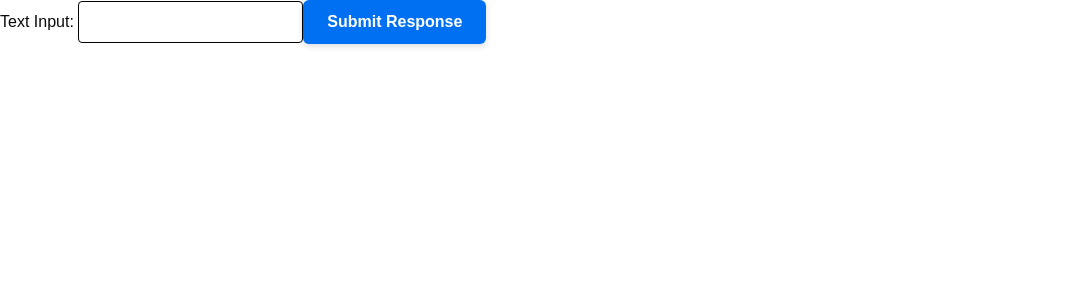
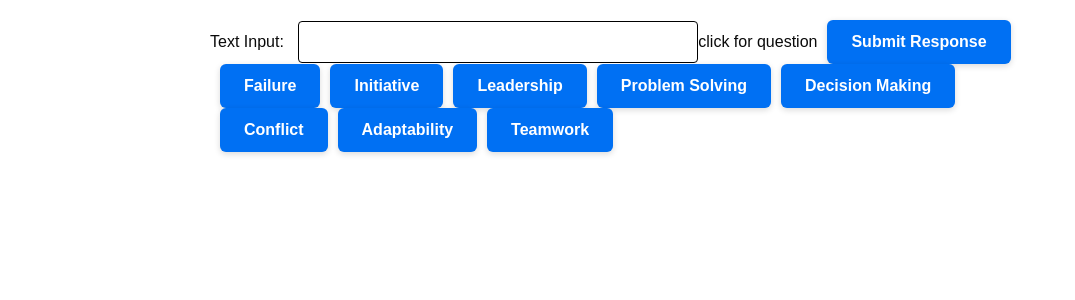
Before and after one commit to FrameBros/interview-lens, a Next.js app in the folder client/: page /interview-ui in a window 1280 px wide. Shown: the top 300 px of the page, without its empty margins (0-1075 px from the left). Built offline with nearby package versions, Linux system fonts and the light colour scheme; no server answers.

Commit message:
added custom supabase queries based on the which category of question you want

```diff
--- a/client/package.json
+++ b/client/package.json
@@ -10,6 +10,7 @@
   },
   "dependencies": {
     "@google/genai": "^1.11.0",
+    "@google/generative-ai": "^0.24.1",
     "@radix-ui/react-dialog": "^1.1.14",
     "@supabase/auth-helpers-react": "^0.5.0",
     "@supabase/supabase-js": "^2.53.0",
--- a/client/src/app/api/interviewer/route.ts
+++ b/client/src/app/api/interviewer/route.ts
@@ -2,6 +2,7 @@ import { NextRequest, NextResponse } from "next/server";
 import OpenAI from "openai";
 import { config } from 'dotenv';
 import { GoogleGenAI } from "@google/genai";
+import { SchemaType } from '@google/generative-ai';
 
 config();
 
@@ -69,16 +70,22 @@ Remember: Your job is to simulate the harsh reality of competitive job markets.
 
 
 
+
+
 export async function POST(req:NextRequest, res:NextResponse){
 
-    const {question} = await req.json()
+    const {answer,question} = await req.json()
+
 
     const response = await ai.models.generateContent({
     model: "gemini-2.5-flash",
-    contents: `${RECRUITER_PROMPT} now evaluate this response` + question,
-  });
+    contents: `${RECRUITER_PROMPT} now evaluate this response  ${answer} given this question ${question}`
+    });
   console.log(response.text);
   const message =  response?.candidates?.[0]?.content?.parts?.[0]?.text;
 
-  return NextResponse.json({Answer:message})
+
+
+
+  return NextResponse.json(message)
 }
--- a/client/src/app/api/userResponse/route.ts
+++ /dev/null
@@ -1,26 +0,0 @@
-// app/api/test-env/route.ts
-import { config } from 'dotenv';
-import { NextResponse } from 'next/server';
-
-config();
-
-export async function GET() {
-    // Check if API key exists and log details
-
-    const apiKey = process.env.OPEN_AI_KEY;
-
-    console.log("API Key exists:", !!apiKey);
-    console.log("API Key starts with sk-:", apiKey?.startsWith('sk-'));
-    console.log("API Key length:", apiKey?.length);
-
-    // Don't log the full key for security!
-    if (apiKey) {
-        console.log("First 10 chars:", apiKey.substring(0, 10) + "...");
-    }
-
-    return NextResponse.json({
-        hasApiKey: !!apiKey,
-        isValidFormat: apiKey?.startsWith('sk-') || false,
-        keyLength: apiKey?.length || 0
-    });
-}
--- a/client/src/app/interview-ui/page.tsx
+++ b/client/src/app/interview-ui/page.tsx
@@ -1,82 +1,195 @@
 'use client'
-import React from 'react'
+import React, { useEffect } from 'react'
 import { useState } from 'react'
+import { supabase } from '@/lib/supabase'
+import { UUID } from 'crypto'
+
+
+function page() {
+    const SERVER_LINK = "http://localhost:3000"
+
+
+    const [userAnswer, setUserAnswer] = useState("")
+    const [AIResponse, setAIResponse] = useState("")
+    const [loading,setLoading] = useState("")
+    const [category,setCategory] = useState("leadership")
+
+
+
+    const[question,setQuestion] = useState(null)
+
+
+
+    const handleChange = (e: React.ChangeEvent<HTMLInputElement>) => {
+        setUserAnswer(e.target.value)
+    }
 
 
 
 
-function page() {
-    const [userAnswer,setUserAnswer] = useState("")
-    const [AIResponse,setAIResponse] = useState("")
 
-    const handleChange = (e: React.ChangeEvent<HTMLInputElement>) =>{
-        setUserAnswer(e.target.value)
+    const getInterviewQuestion = async(category: any)=>{
+        try{
+            const {data} = await supabase.rpc('get_random_question', {
+                category:category
+            })
+            console.log(data)
+            console.log(data)
+            return data[0]
+        }catch(error){
+            console.log(error)
+            return null
         }
 
 
-    const SERVER_LINK = "http://localhost:3000"
-
-    //const [response, setResponse] = useState('')
+    }
+    const setInterviewQuestion = async(category:any) =>{
+        const question  = await getInterviewQuestion(category)
+        setQuestion(question.question_text)
 
 
-    const getInterviewResponse = async () =>{
-        try{
-            const response = await fetch(SERVER_LINK+'/api/interviewer',{
-                method: 'POST',
-                headers:{
-                    'Content-Type': 'application/json',
-                },
-                body: JSON.stringify({question:userAnswer})
-
-            })
-            const data = await response.json()
-            console.log(data)
-          setAIResponse(data.Answer)
+    }
 
 
 
-        }catch(error){
+    const submitAnswer = async () => {
+        try {
+            const response = await fetch(SERVER_LINK + '/api/interviewer', {
+                method: 'POST',
+                headers: {
+                    'Content-Type': 'application/json',
+                },
+                body: JSON.stringify({ answer: userAnswer, question: question})
+            })
+            const data = await response.json()
+
+            setAIResponse(data)
+
+        } catch (error) {
             console.log(error)
         }
     }
 
+   useEffect(() => {
+    const fetchRandomQuestion = async () => {
+        const questionData = await getInterviewQuestion(category)
+        setQuestion(questionData.question_text)
+    }
+    fetchRandomQuestion()
+}, []) // Empty array means this runs only once when component mounts
+
+    const handleCategoryClick = async (category: any) => {
+    console.log(category)
+    const newQuestion = await getInterviewQuestion(category)
+    setQuestion(newQuestion.question_text)
+}
 
 
+const buttonStyle = {
+                    backgroundColor: '#0070f3',
+                    color: 'white',
+                    padding: '10px 24px',
+                    border: 'none',
+                    borderRadius: '6px',
+                    fontSize: '16px',
+                    fontWeight: 'bold',
+                    cursor: 'pointer',
+                    boxShadow: '0 2px 6px rgba(0,0,0,0.15)',
+                    transition: 'background 0.2s',
+                    marginLeft: '10px'
+}
+
     return (
-    <div>
+        <div style={{ padding: '20px', maxWidth: '900px', margin: '0 auto' }}>
             Text Input: <input
                 style={{
                     border: '1px solid black',
                     borderRadius: '4px',
-        padding: '8px'
+                    padding: '8px',
+                    marginLeft: '10px',
+                    width: '400px'
                 }}
                 type="text"
                 onChange={handleChange}
-
-
             />
-
-        <button onClick={getInterviewResponse}
-                style={{
-        backgroundColor: '#0070f3', // Bright blue
-        color: 'white', // White text
-        padding: '10px 24px', // Top/bottom, left/right padding
-        border: 'none', // Removes default border
-        borderRadius: '6px', // Rounded corners
-        fontSize: '16px', // Slightly larger font
-        fontWeight: 'bold', // Bolder text
-        cursor: 'pointer', // Cursor changes on hover
-        boxShadow: '0 2px 6px rgba(0,0,0,0.15)', // Subtle shadow
-        transition: 'background 0.2s', // Smooth hover transition
-}}> Submit Response </button>
-
-        {AIResponse}
+            <button onClick={setInterviewQuestion}> click for question</button>
 
 
 
+            <button onClick={submitAnswer}
+                style={buttonStyle}>
+                Submit Response
+            </button>
+
+            {/* Display the current question */}
+            {question && (
+                <div style={{
+                    marginTop: '20px',
+                    padding: '20px',
+                    backgroundColor: '#e8f4f8',
+                    border: '1px solid #0070f3',
+                    borderRadius: '8px',
+                    fontFamily: 'Arial, sans-serif'
+                }}>
+                    <h3 style={{
+                        color: '#0070f3',
+                        marginTop: '0',
+                        marginBottom: '15px'
+                    }}>
+                        Interview Question:
+                    </h3>
+                    <p style={{
+                        fontSize: '16px',
+                        lineHeight: '1.5',
+                        color: '#333',
+                        margin: '0'
+                    }}>
+                        {question}
+                    </p>
+                </div>
+            )}
+
+            {/* Clean display for Gemini response */}
+            {AIResponse && (
+                <div style={{
+                    marginTop: '30px',
+                    padding: '20px',
+                    backgroundColor: '#f8f9fa',
+                    border: '1px solid #dee2e6',
+                    borderRadius: '8px',
+                    fontFamily: 'Arial, sans-serif'
+                }}>
+                    <h3 style={{
+                        color: '#495057',
+                        marginTop: '0',
+                        borderBottom: '2px solid #0070f3',
+                        paddingBottom: '10px'
+                    }}>
+                        Interview Evaluation:
+                    </h3>
+                    <div style={{
+                        lineHeight: '1.6',
+                        fontSize: '14px',
+                        color: '#343a40',
+                        whiteSpace: 'pre-line'
+                    }}>
+                        {AIResponse}
+                    </div>
+
+                </div>
+            )}
+        <button onClick={() => handleCategoryClick("failure")} style={buttonStyle}>Failure</button>
+        <button onClick={() => handleCategoryClick("initiative")} style={buttonStyle}>Initiative</button>
+        <button onClick={() => handleCategoryClick("leadership")} style={buttonStyle}>Leadership</button>
+        <button onClick={() => handleCategoryClick("problem-solving")} style={buttonStyle}>Problem Solving</button>
+        <button onClick={() => handleCategoryClick("decision-making")} style={buttonStyle}>Decision Making</button>
+        <button onClick={() => handleCategoryClick("conflict")} style={buttonStyle}>Conflict</button>
+        <button onClick={() => handleCategoryClick("adaptability")} style={buttonStyle}>Adaptability</button>
+        <button onClick={() => handleCategoryClick("teamwork")} style={buttonStyle}>Teamwork</button>
 
         </div>
     )
 }
 
+
 export default page
```
Also changed, not shown: 1 other file (tests, documents, lock files or other folders). Lines whose indentation alone changed are shown as unchanged.
